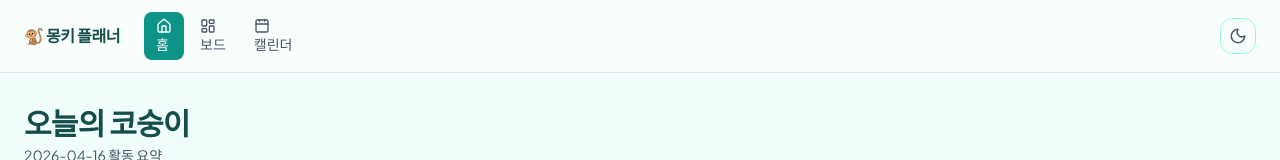
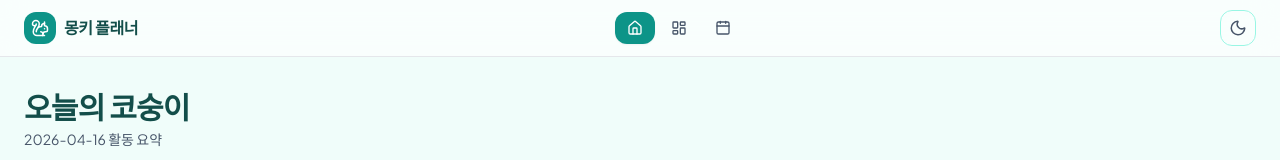
Before and after one commit to kjm99d/MonkeyPlanner, a React (Vite) app in the folder frontend/: page / in a window 1280 px wide. Shown: the top 160 px of the page. Built offline with nearby package versions, Linux system fonts and the light colour scheme; no server answers; a web font is replaced by a local one.

Commit message:
fix: 네비 배열 개선 (로고 분리·아이콘 가로 정렬·3영역 배치·이모지 제거)

```diff
--- a/frontend/src/components/Layout.tsx
+++ b/frontend/src/components/Layout.tsx
@@ -1,11 +1,11 @@
 import { NavLink, Outlet } from 'react-router-dom';
-import { Home, LayoutDashboard, Calendar } from 'lucide-react';
+import { Home, LayoutDashboard, Calendar, Squirrel } from 'lucide-react';
 import { ThemeToggle } from './ThemeToggle';
 
 const linkClass = ({ isActive }: { isActive: boolean }) =>
-  `rounded-md px-3 py-1.5 text-sm font-medium transition-colors ${
+  `flex items-center gap-1.5 rounded-lg px-3 py-2 text-sm font-medium transition-all duration-150 ${
     isActive
-      ? 'bg-brand-500 text-white'
+      ? 'bg-brand-500 text-white shadow-sm'
       : 'text-ink-secondary hover:bg-surface-muted hover:text-ink-primary'
   }`;
 
@@ -13,27 +13,33 @@ export default function Layout() {
   return (
     <div className="min-h-screen bg-surface-base text-ink-primary">
       <header className="sticky top-0 z-10 border-b border-b-brand-500/20 bg-[var(--glass-bg)] backdrop-blur-xl">
-        <div className="mx-auto flex max-w-7xl items-center justify-between px-6 py-3">
-          <div className="flex items-center gap-6">
-            <a href="/" className="font-bold tracking-tight">
-              🐒 몽키 플래너
+        <div className="mx-auto flex max-w-7xl items-center justify-between px-4 py-2.5 sm:px-6">
+          {/* 로고 — 네비와 시각적으로 분리 */}
+          <a href="/" className="flex items-center gap-2 font-bold tracking-tight text-ink-primary">
+            <div className="flex h-8 w-8 items-center justify-center rounded-lg bg-brand-500 text-white">
+              <Squirrel size={18} />
+            </div>
+            <span className="hidden sm:inline">몽키 플래너</span>
           </a>
-            <nav aria-label="주 메뉴" className="flex gap-1">
+
+          {/* 네비 — 중앙 정렬 */}
+          <nav aria-label="주 메뉴" className="flex items-center gap-1">
             <NavLink to="/" end className={linkClass}>
-                <Home size={16} /> 홈
+              <Home size={16} /> <span className="hidden xs:inline">홈</span>
             </NavLink>
             <NavLink to="/boards" className={linkClass}>
-                <LayoutDashboard size={16} /> 보드
+              <LayoutDashboard size={16} /> <span className="hidden xs:inline">보드</span>
             </NavLink>
             <NavLink to="/calendar" className={linkClass}>
-                <Calendar size={16} /> 캘린더
+              <Calendar size={16} /> <span className="hidden xs:inline">캘린더</span>
             </NavLink>
           </nav>
-          </div>
+
+          {/* 우측 유틸 */}
           <ThemeToggle />
         </div>
       </header>
-      <main className="mx-auto max-w-7xl px-6 py-8">
+      <main className="mx-auto max-w-7xl px-4 py-6 sm:px-6 sm:py-8">
         <Outlet />
       </main>
     </div>
```
Lines whose indentation alone changed are shown as unchanged.
